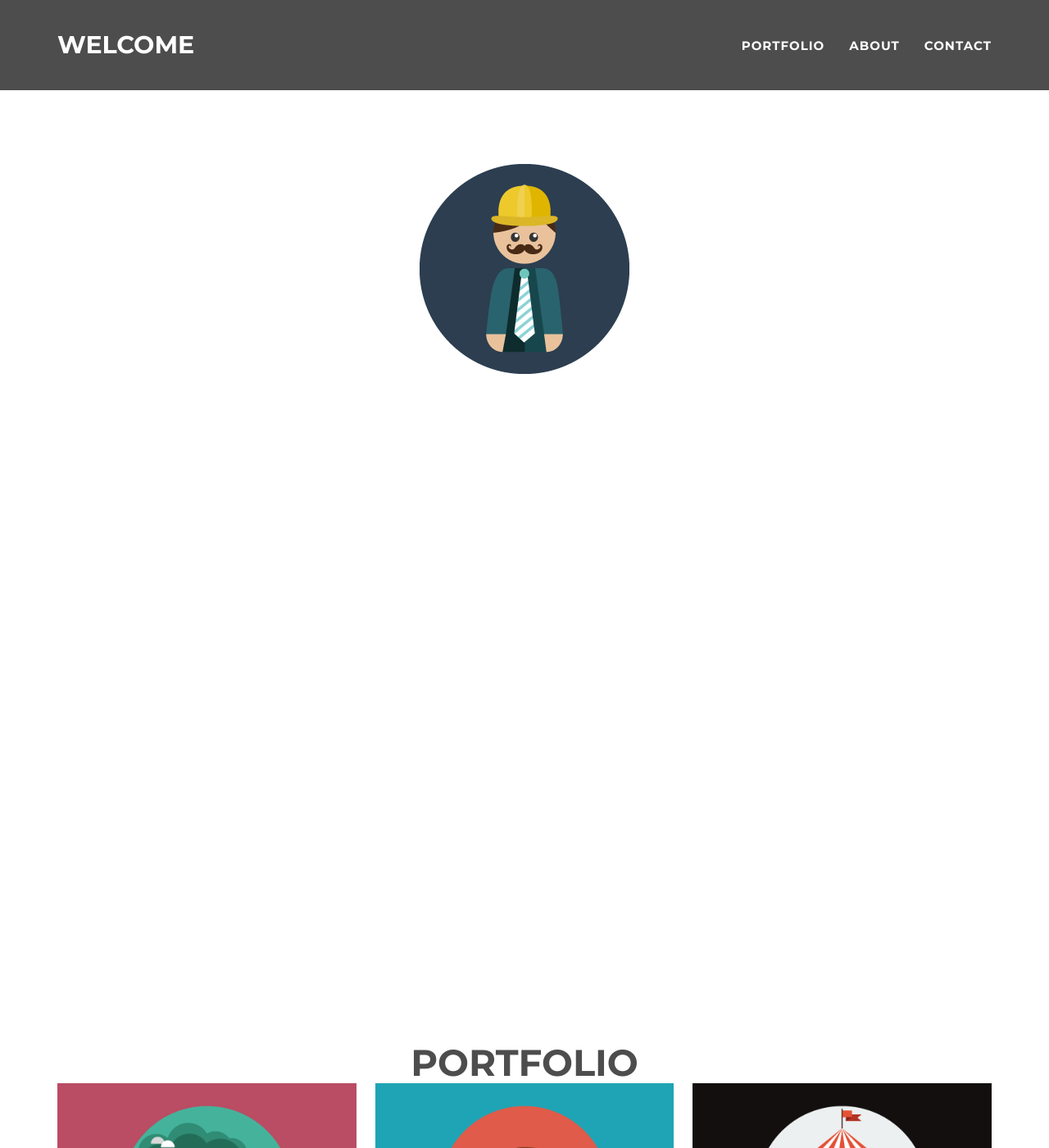
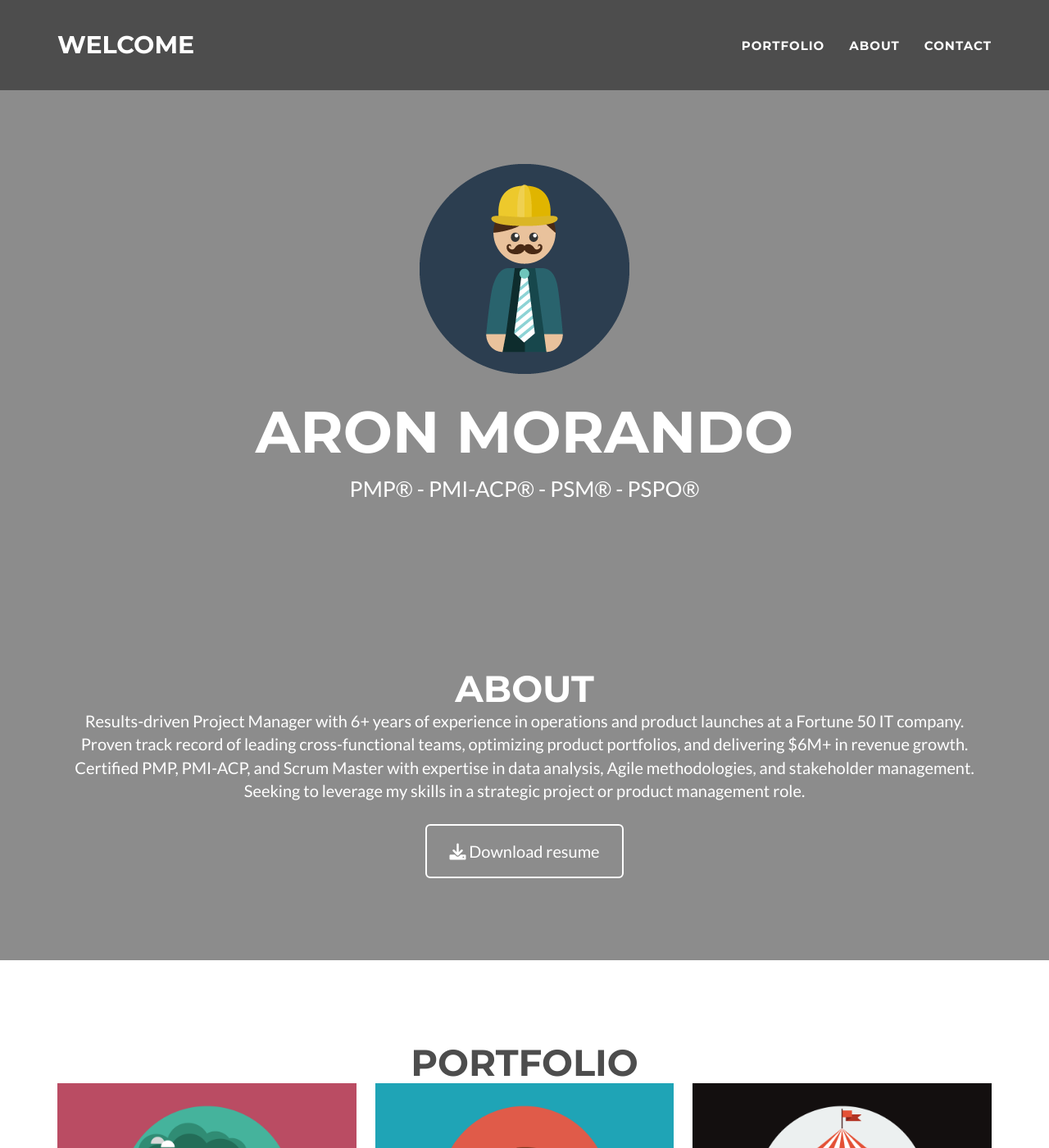
Before and after one commit to aronmora/aronmora.github.io, a Jekyll site: the page built from _posts/2014-07-18-project-1.markdown, in a window 1280 px wide and 1400 px high. Shown: the whole window at 82% size. Built offline with Jekyll 4.4.1, drawn with Linux system fonts in a browser that asks for light colours.

Commit message:
Update _config.yml

```diff
--- a/_config.yml
+++ b/_config.yml
@@ -25,7 +25,7 @@ disqus_shortname: myshortname  # Replace with your actual Disqus shortname
 
 # Color settings (hex-codes without the leading hash-tag)
 color:
-  primary: ffffff  #80B3FF
+  primary: 8c8c8c  #80B3FF
   primary-rgb: "89,89,89"  #"128,179,255"
   secondary: 4d4d4d  #FD6E8A
   secondary-dark: 4d4d4d  #A2122F
```
